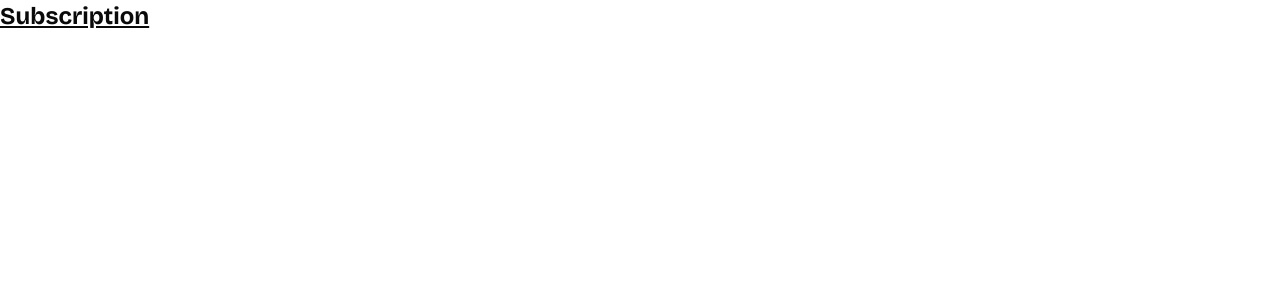
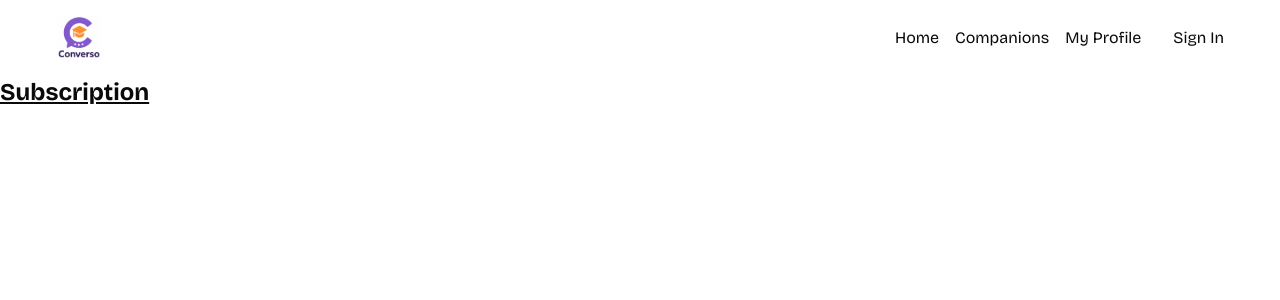
Before and after one commit to junaidahmed-One/ai-learning-companion, a Next.js app: page /subscription in a window 1280 px wide. Shown: the top 300 px of the page. Built offline with nearby package versions, Linux system fonts and the light colour scheme.

Commit message:
initial Navbar created

```diff
--- a/app/layout.tsx
+++ b/app/layout.tsx
@@ -1,6 +1,7 @@
 import type { Metadata } from "next";
 import { Bricolage_Grotesque } from "next/font/google";
 import "./globals.css";
+import NavBar from "@/components/Navbar";
 
 const bricolage = Bricolage_Grotesque({
   variable: "--font-bricolage",
@@ -19,7 +20,7 @@ export default function RootLayout({
 }>) {
   return (
     <html lang="en">
-      <body className={`${bricolage.variable} antialiased`}>{children}</body>
+      <body className={`${bricolage.variable} antialiased`}><NavBar/>{children}</body>
     </html>
   );
 }
--- a/app/subscription/page.tsx
+++ b/app/subscription/page.tsx
@@ -5,7 +5,6 @@ const Subscription = () => {
     return (
         <div>
             <h1 className="text-2xl underline">Subscription</h1>
-
         </div>
     )
 }
--- /dev/null
+++ b/components/NavItems.tsx
@@ -0,0 +1,26 @@
+"use client";
+
+import React from 'react'
+import Link from "next/link";
+import {usePathname} from "next/navigation";
+import {cn} from "@/lib/utils";
+
+const navItems = [
+    { label: "Home", href: "/" },
+    { label: "Companions", href: "/companions" },
+    { label: "My Profile", href: "/my-profile" },
+]
+
+
+const NavItems = () => {
+    const pathName = usePathname()
+    return (
+        <nav className="flex items-center gap-4">
+            {navItems.map(({label, href}) => (
+                <Link key={href} href={href} className={cn(pathName === href && 'text-primary font-semibold')}>{label}</Link>
+            ))}
+        </nav>
+    )
+}
+
+export default NavItems
--- /dev/null
+++ b/components/Navbar.tsx
@@ -0,0 +1,23 @@
+import React from 'react'
+import Link from "next/link";
+import Image from "next/image";
+import NavItems from "@/components/NavItems";
+
+
+const NavBar = () => {
+    return (
+        <nav className="navbar">
+            <Link href="/">
+                <div className="flex items-center gap-2.5 cursor-pointer">
+                    <Image src="/images/logo.svg" alt="logo" width={46} height={44}/>
+                </div>
+            </Link>
+            <div className="flex items-center gap-8">
+                <NavItems/>
+                <p>Sign In</p>
+            </div>
+        </nav>
+    )
+}
+
+export default NavBar
```
Also changed, not shown: 1 other file (tests, documents, lock files or other folders).
